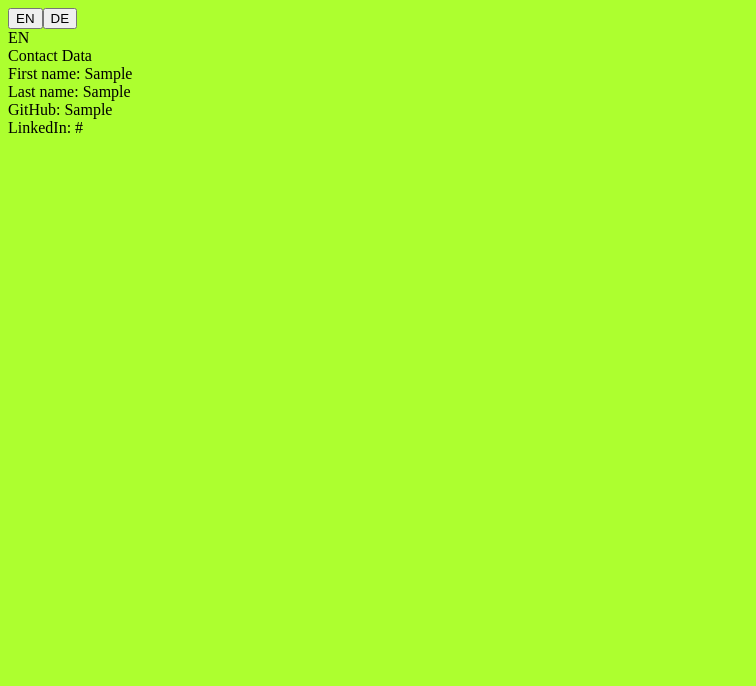
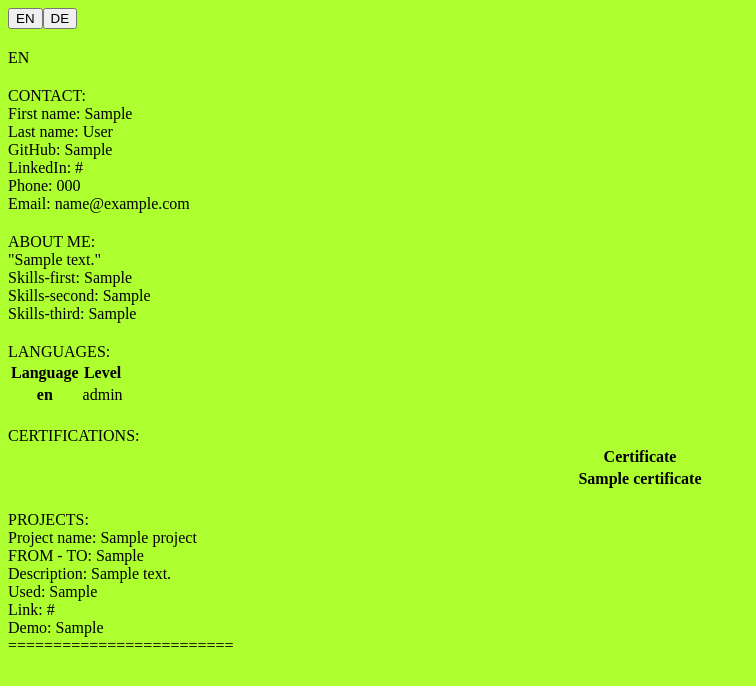
Before and after one commit to DenisPGH/CV, a Django app: page / in a window 1280 px wide. Shown: the top 686 px of the page, without its empty margins (0-756 px from the left). Run offline with Django 4.2, Linux system fonts and the light colour scheme; tables that the repository leaves empty hold one stand-in row (values such as "Sample post"); lists and menus that the app fills with data are empty.

Commit message:
added field about me, projects, languages, skills, contact into html

```diff
--- a/denislav/denis/my_cv/admin.py
+++ b/denislav/denis/my_cv/admin.py
@@ -11,7 +11,7 @@ class TaskCertificate(admin.ModelAdmin):
 @admin.register(Denislav)
 class TaskDenislav(admin.ModelAdmin):
     list_display = (
-        'first_name','last_name'
+        'first_name','last_name',
         'mode',
     'about_me_en',
     'skills_first_en',
--- a/denislav/static/index.css
+++ b/denislav/static/index.css
@@ -6,8 +6,27 @@ header{
 
 body{
     background: greenyellow;
+
+}
+div{
+    padding-top: 20px;
 }
 div.contact{
     display: flex;
     flex-direction: column;
 }
+
+div.about_me{
+    display: flex;
+    flex-direction: column;
+}
+
+div.certificate{
+    display: flex;
+    flex-direction: column;
+}
+
+div.project{
+    display: flex;
+    flex-direction: column;
+}
--- a/denislav/templates/index.html
+++ b/denislav/templates/index.html
@@ -26,12 +26,135 @@
     {% endif %}
 </div>
 <div class="contact">
-    <p1> Contact Data</p1>
-    <p2> First name: {{ contact.git_hub }} </p2>
-    <p2> Last name: {{ contact.git_hub }} </p2>
+    <p1> CONTACT:</p1>
+    <p2> First name: {{ denislav.first_name }} </p2>
+    <p2> Last name: {{ denislav.last_name }} </p2>
     <p2> GitHub: {{ contact.git_hub }} </p2>
     <p2> LinkedIn: {{ contact.linked_in }} </p2>
+    <p2> Phone: {{ contact.phone }} </p2>
+    <p2> Email: {{ contact.email }} </p2>
 </div>
+
+<div class="about_me">
+
+
+    {% if mode %}
+        <p1> ABOUT ME:</p1>
+        <p2> "{{ denislav.about_me_en }}"</p2>
+        <p2> Skills-first: {{ denislav.skills_first_en }} </p2>
+        <p2> Skills-second: {{ denislav.skills_second_en }} </p2>
+        <p2> Skills-third: {{ denislav.skills_third_en }} </p2>
+
+    {% else %}
+        <p1>  FÜR MICH:</p1>
+        <p2> "{{ denislav.about_me_de }}"</p2>
+        <p2> Kenntnisse-erste: {{ denislav.skills_first_de }}</p2>
+        <p2> Kenntnisse-zweite: {{ denislav.skills_second_de }}</p2>
+        <p2> Kenntnisse-dritte: {{ denislav.skills_third_de }}</p2>
+    {% endif %}
+</div>
+
+<div class="language">
+
+    {% if mode %}
+        <p1> LANGUAGES:</p1>
+        <table>
+    <tr>
+        <th>Language</th>
+        <th>Level</th>
+    </tr>
+    {%  for each in languages %}
+        <tr>
+            <th>{{ each.language_en }}</th>
+            <td>{{ each.level_en}}</td>
+
+        </tr>
+
+    {% endfor %}
+        </table>
+
+    {% else %}
+        <p1> SPRACHEN:</p1>
+           <table>
+    <tr>
+        <th>Sprache</th>
+        <th>Niveau</th>
+    </tr>
+    {%  for each in languages %}
+        <tr>
+            <th>{{ each.language_en }}</th>
+            <td>{{ each.level_en}}</td>
+
+        </tr>
+
+    {% endfor %}
+        </table>
+    {% endif %}
+
+
+</div>
+
+<div class="certificate">
+    {% if mode %}
+        <p1> CERTIFICATIONS:</p1>
+        <table>
+    <tr>
+        <th>Certificate</th>
+
+    </tr>
+    {%  for each in certificats %}
+        <tr>
+            <th>{{ each.name_en }}</th>
+        </tr>
+    {% endfor %}
+        </table>
+    {% else %}
+        <p1> ZEUGNISSE:</p1>
+           <table>
+    <tr>
+        <th>Zeugnis</th>
+
+    </tr>
+    {%  for each in certificats %}
+        <tr>
+            <th>{{ each.name_de }}</th>
+        </tr>
+
+    {% endfor %}
+        </table>
+    {% endif %}
+
+
+</div>
+
+<div class="project">
+    {% if mode %}
+        <p1> PROJECTS:</p1>
+        {%  for each in projects %}
+            <p3> Project name: {{ each.title_en }}</p3>
+            <p3> FROM - TO: {{ each.duration_en }}</p3>
+            <p3> Description: {{ each.description_en }}</p3>
+            <p3> Used: {{ each.used }}</p3>
+            <p3> Link: {{ each.link }}</p3>
+            <p3> Demo: {{ each.demo }}</p3>
+            <p3> =========================</p3>
+        {% endfor %}
+
+    {% else %}
+        <p1> PROJEKTES:</p1>
+         {%  for each in projects %}
+            <p3> Name: {{ each.title_de }}</p3>
+            <p3> FOR - BIS : {{ each.duration_de }}</p3>
+            <p3> Beschreibung: {{ each.description_de }}</p3>
+            <p3> Used: {{ each.used }}</p3>
+            <p3> Link: {{ each.link }}</p3>
+            <p3> Demo: {{ each.demo }}</p3>
+            <p3> =========================</p3>
+        {% endfor %}
+
+    {% endif %}
+</div>
+
 
 </body>
 </html>
```
